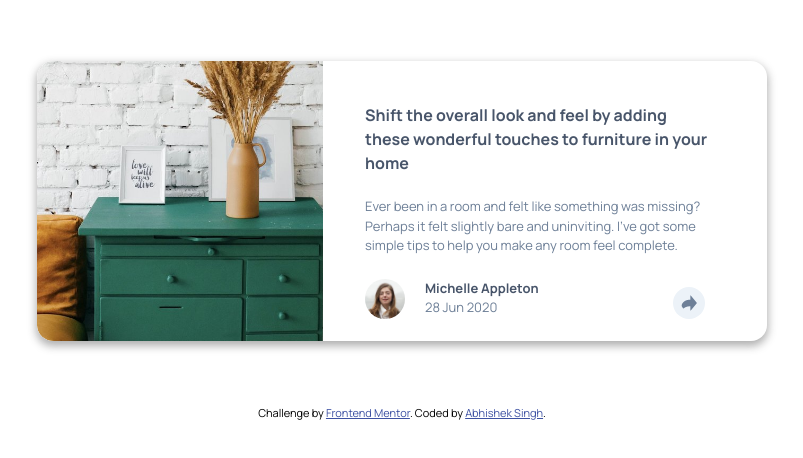
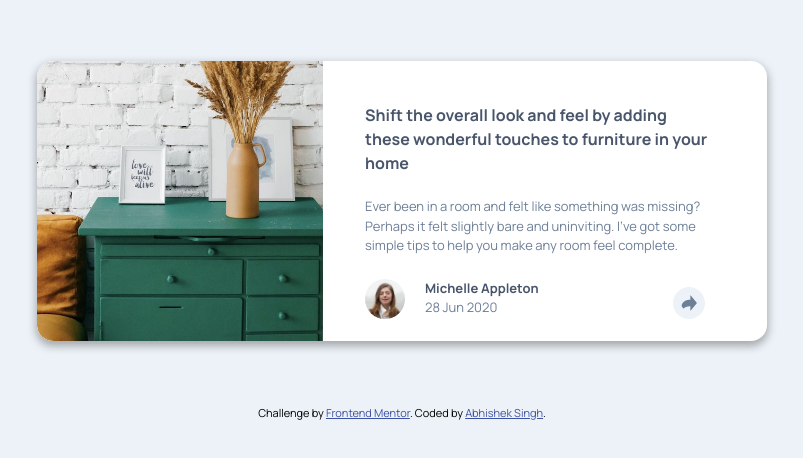
Before and after one commit to abhisheksinghwork7/Article-preview-component, a plain HTML site: page index.html in a window 1280 px wide. Shown: the part 196-654 px from the top of the page, without its empty margins (238-1041 px from the left). Drawn offline with Linux system fonts and the light colour scheme.

Commit message:
correct background color

```diff
--- a/css/style.css
+++ b/css/style.css
@@ -9,6 +9,7 @@ html {
   font-family: 'Manrope', sans-serif;
   font-weight: 500;
   line-height: 1.5;
+  background-color: #ecf2f8;
 }
 
 body {
@@ -32,6 +33,7 @@ main {
   -webkit-box-shadow: 0 0.25rem 0.5rem 0.0625rem rgba(54, 54, 54, 0.4);
           box-shadow: 0 0.25rem 0.5rem 0.0625rem rgba(54, 54, 54, 0.4);
   position: relative;
+  background-color: white;
 }
 
 .image-holder > img {
```
